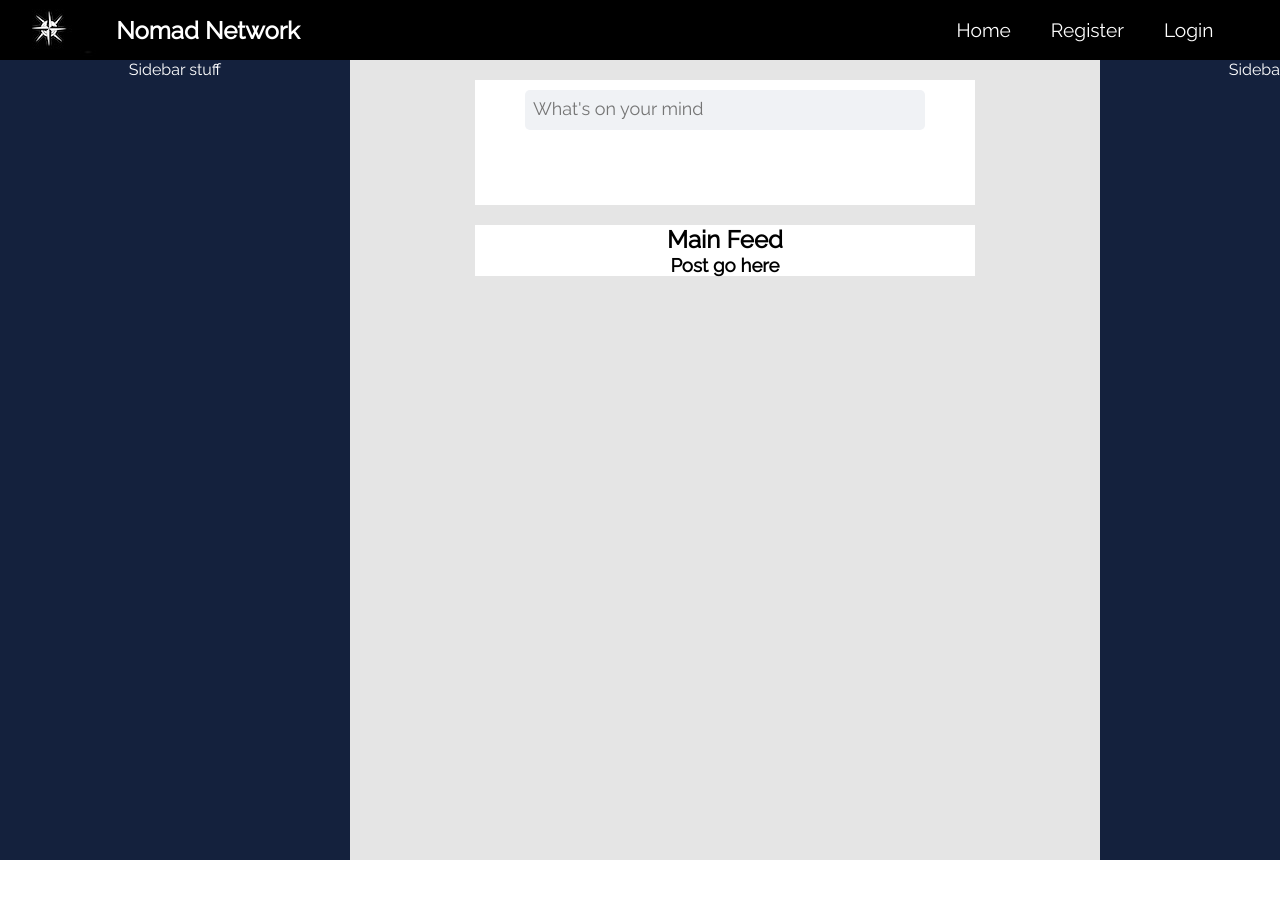
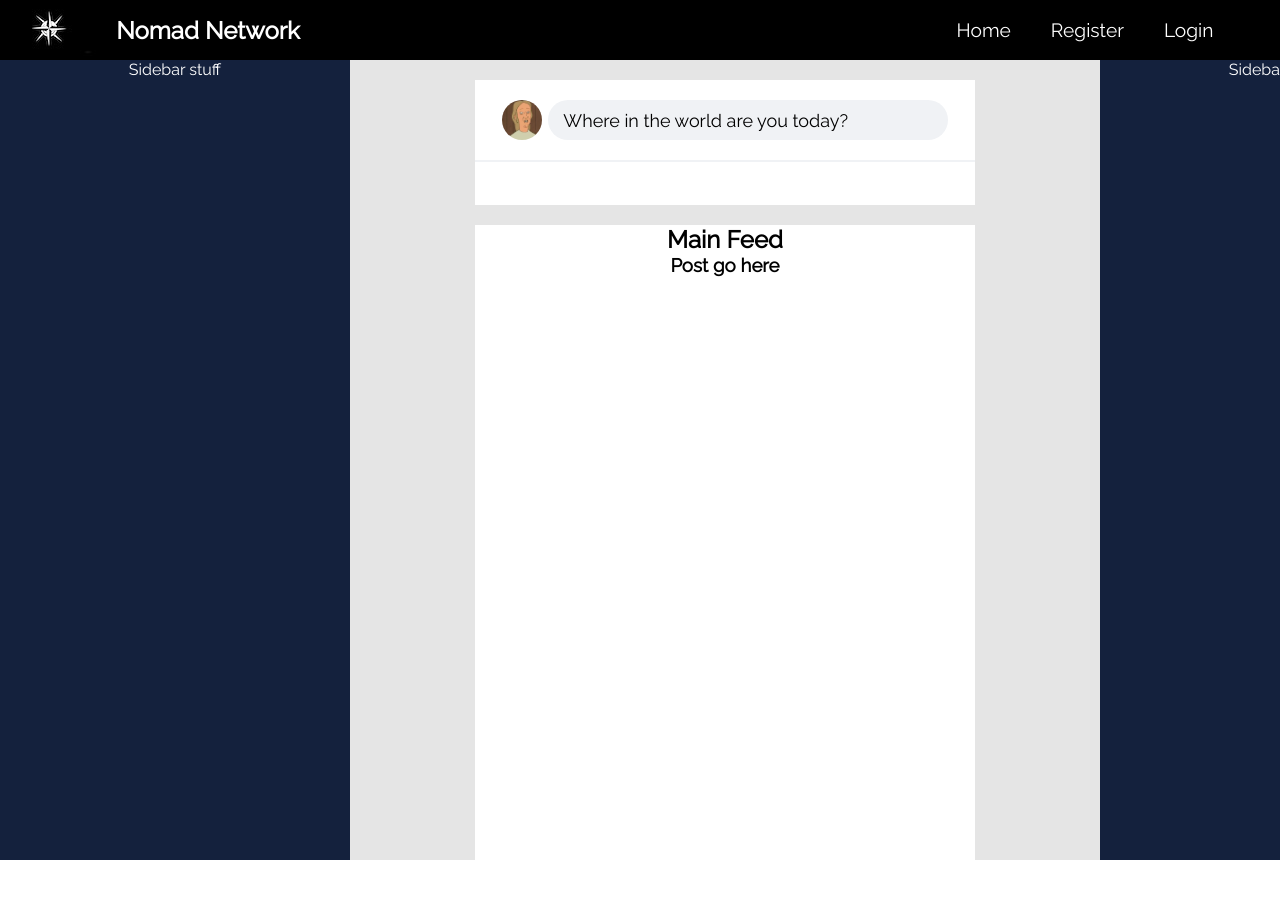
Before and after one commit to ScottRoberson/Nomad-Network, a React (Create React App) app: page /profilehome in a window 1280 px wide. Shown: the top 898 px of the page. Before the commit the page ends 860 px from the top, so only its background shows below. Built offline with nearby package versions, Linux system fonts and the light colour scheme.

Commit message:
finished post container

```diff
--- a/src/components/CreatePost.js
+++ b/src/components/CreatePost.js
@@ -1,13 +1,17 @@
 import React from 'react';
-
+import lucky from '../images/Lucky.jpg';
 const CreatePost = () => {
   return (
     <div className='create-post-container'>
-      <input
-        type='text'
-        className='create-post-input'
-        placeholder="What's on your mind"
-      />
+      <div className='create-post__inner-container'>
+        <div className='profileImg__postContainer'>
+          <img src={lucky} alt='lucky Sob' />
+        </div>
+        <button className='create-post-button'>
+          Where in the world are you today?
+        </button>
+      </div>
+      <hr className='divider'></hr>
     </div>
   );
 };
--- a/src/components/MainFeed.js
+++ b/src/components/MainFeed.js
@@ -1,5 +1,6 @@
 import React from 'react';
 import Post from './Post';
+import './Mainfeed.css';
 const MainFeed = () => {
   return (
     <div className='main-feed-container'>
--- /dev/null
+++ b/src/components/Mainfeed.css
@@ -0,0 +1,4 @@
+.main-feed-container {
+  background-color: var(--stormShadow);
+  height: 100%;
+}
--- a/src/components/ProfileHome.css
+++ b/src/components/ProfileHome.css
@@ -18,10 +18,6 @@
   height: 125px;
 }
 
-.main-feed-container {
-  background-color: var(--stormShadow);
-}
-
 .main {
   background-color: var(--lightgray);
   width: 750px;
@@ -35,15 +31,38 @@
   width: 500px;
 }
 
-.create-post-input {
+.create-post-button {
   background-color: #f0f2f5;
   border: none;
   height: 40px;
   width: 400px;
-  border-radius: 5px;
-  padding: 5px 8px;
-  margin-top: 10px;
+  border-radius: 25px;
+  padding: 5px 15px;
+  font-size: 18px;
+  text-align: left;
 }
-.create-post-input::placeholder {
-  font-size: 18px;
+
+.create-post-button:hover {
+  cursor: pointer;
 }
+
+.profileImg__postContainer {
+  height: 40px;
+  width: 40px;
+}
+
+.profileImg__postContainer img {
+  border-radius: 50%;
+  height: 100%;
+  width: 100%;
+}
+
+.create-post__inner-container {
+  display: flex;
+  padding: 20px;
+  justify-content: space-evenly;
+}
+
+.divider {
+  border: 1px solid #f0f2f5;
+}
```
Also changed, not shown: src/images/Lucky.jpg (added).
